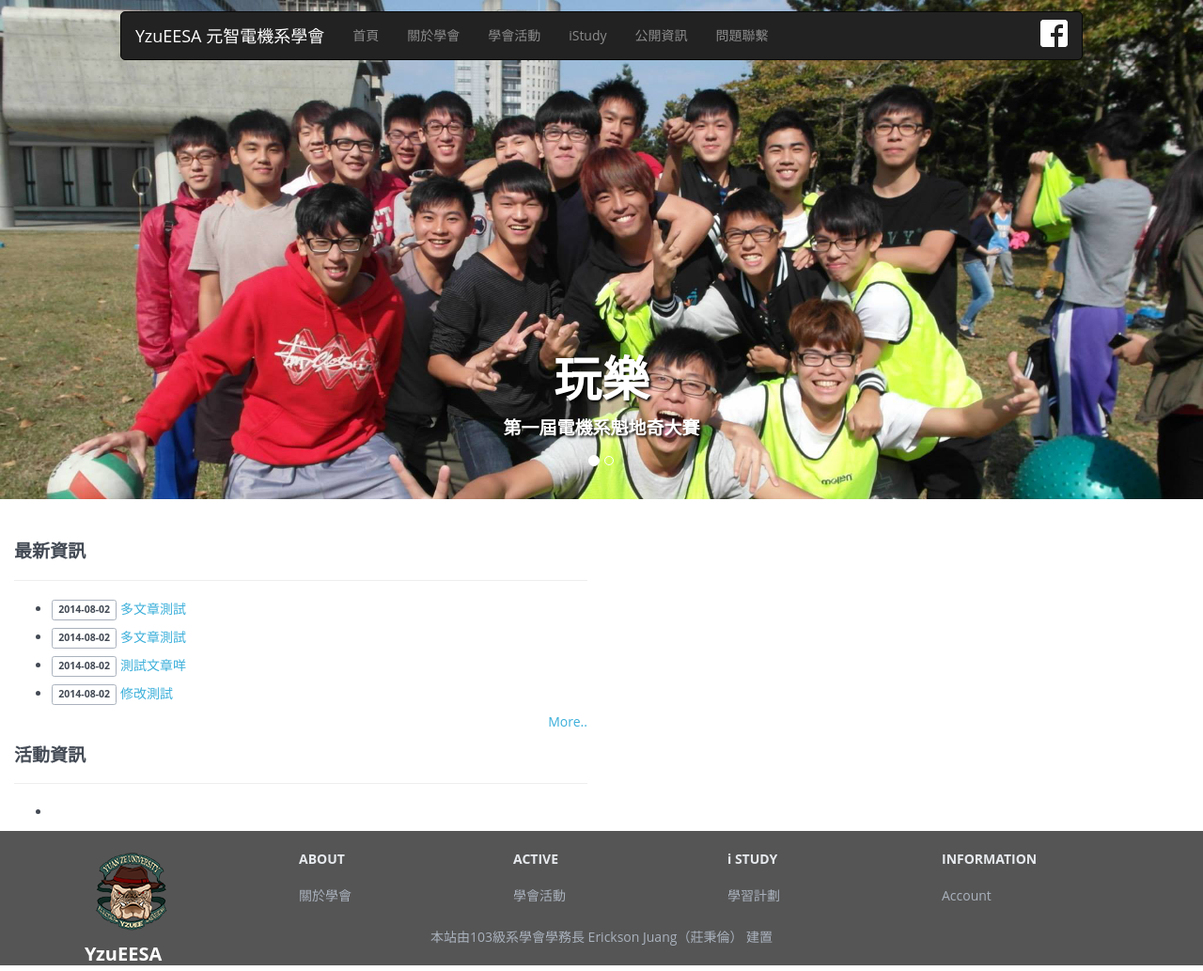
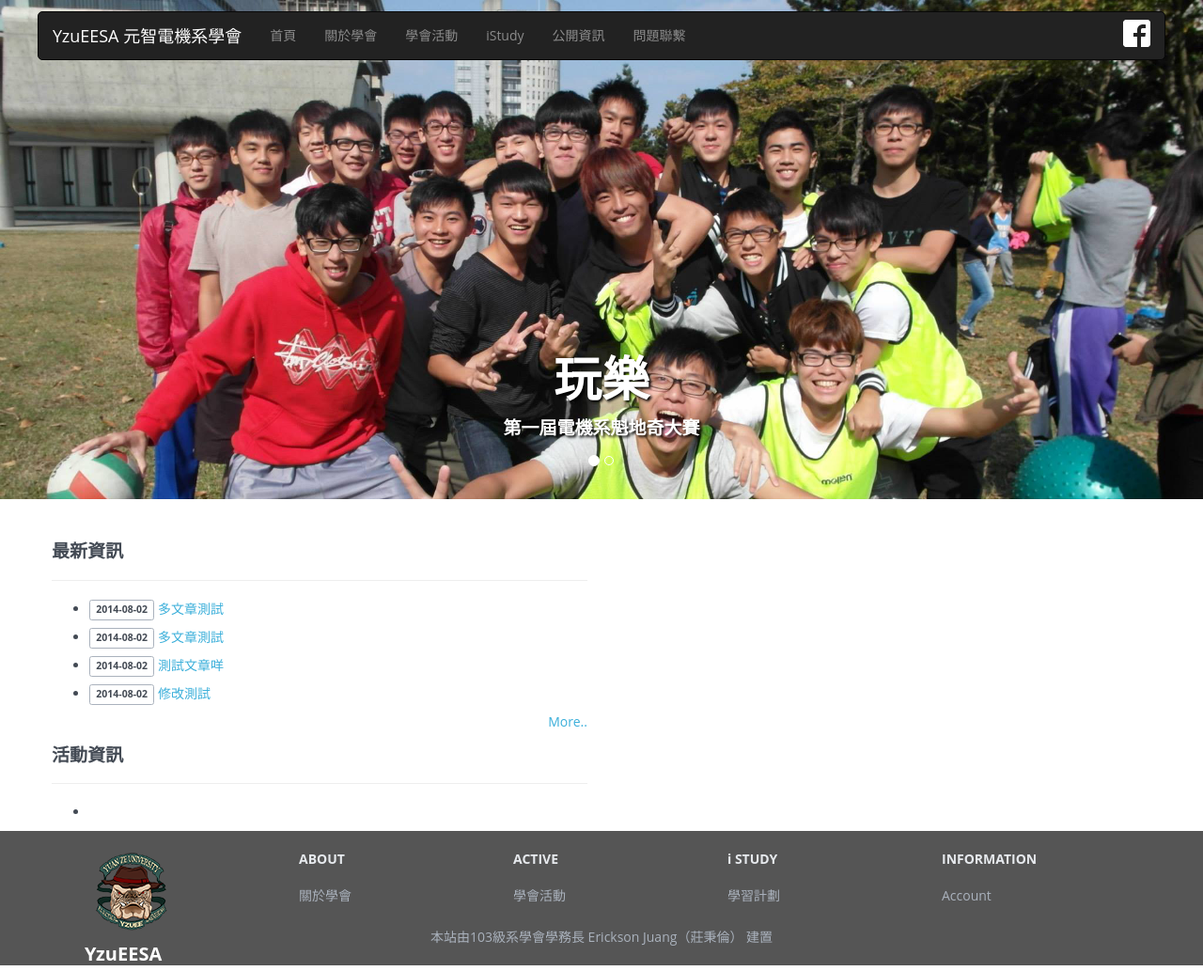
Before and after one commit to bingluen/YzuEESA, a PHP site: page /YzuEESA/ in a window 1280 px wide. Shown: the whole page at 94% size. Run offline with PHP 8.4, Linux system fonts and the light colour scheme; data comes from the database, SQL or seed files in the repository; a stand-in replaces the project's code that opens the database connection; some libraries are stand-ins or nearby versions.

Commit message:
set navbar and #main same width 1200px

```diff
--- a/public/css/yzueesa.css
+++ b/public/css/yzueesa.css
@@ -23,12 +23,11 @@
 .navbar {
     border: 1px solid transparent;
     border-radius: 4px;
-    left: 10%;
+    width: 1200px;
     margin: 0 auto;
     margin-bottom: 20px;
     margin-top: 12px;
     min-height: 10px;
-    right: 10%;
 }
 
 .navbar-fixed-top .navbar-collapse,.navbar-static-top .navbar-collapse,.navbar-fixed-bottom .navbar-collapse {
@@ -129,9 +128,11 @@ h6 .small,
 }
 
 #main {
-    left: 10%;
-    right: 10%;
+    position: relative;
+    width: 1200px;
+    margin: 0 auto;
     margin-top: 30px;
+
 }
 /*
 --------------- Manage ----------------
```
